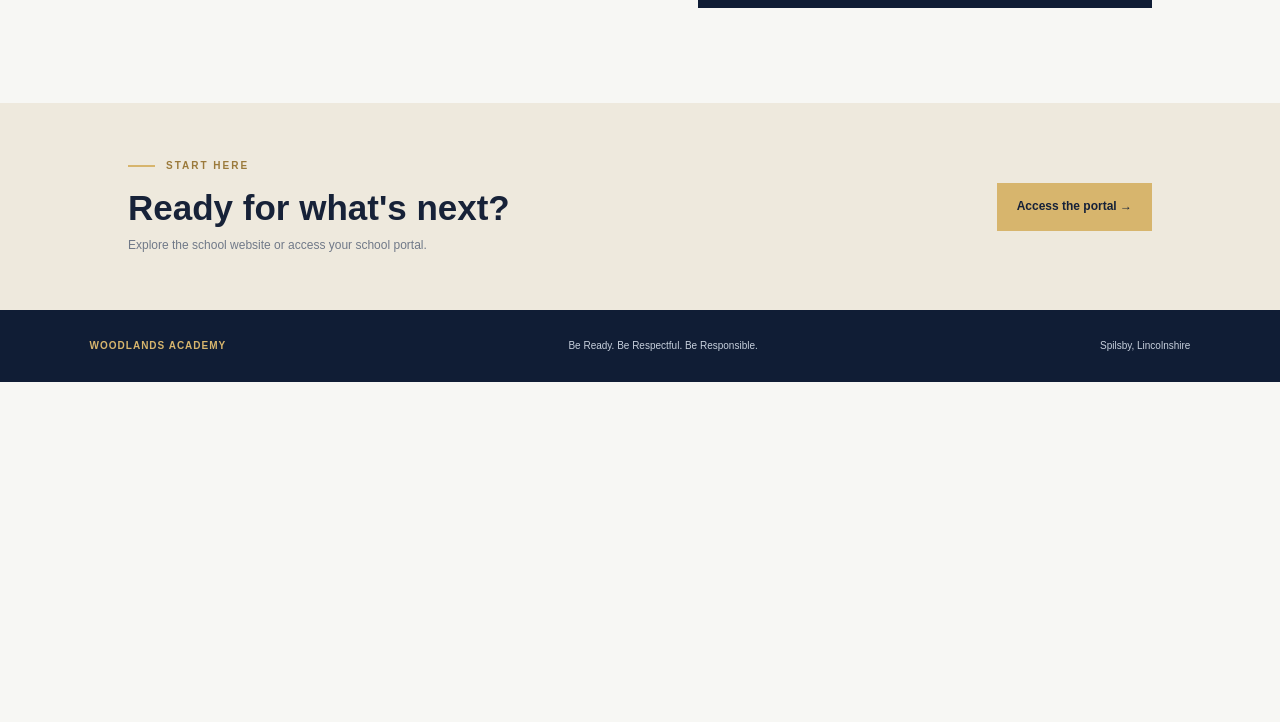
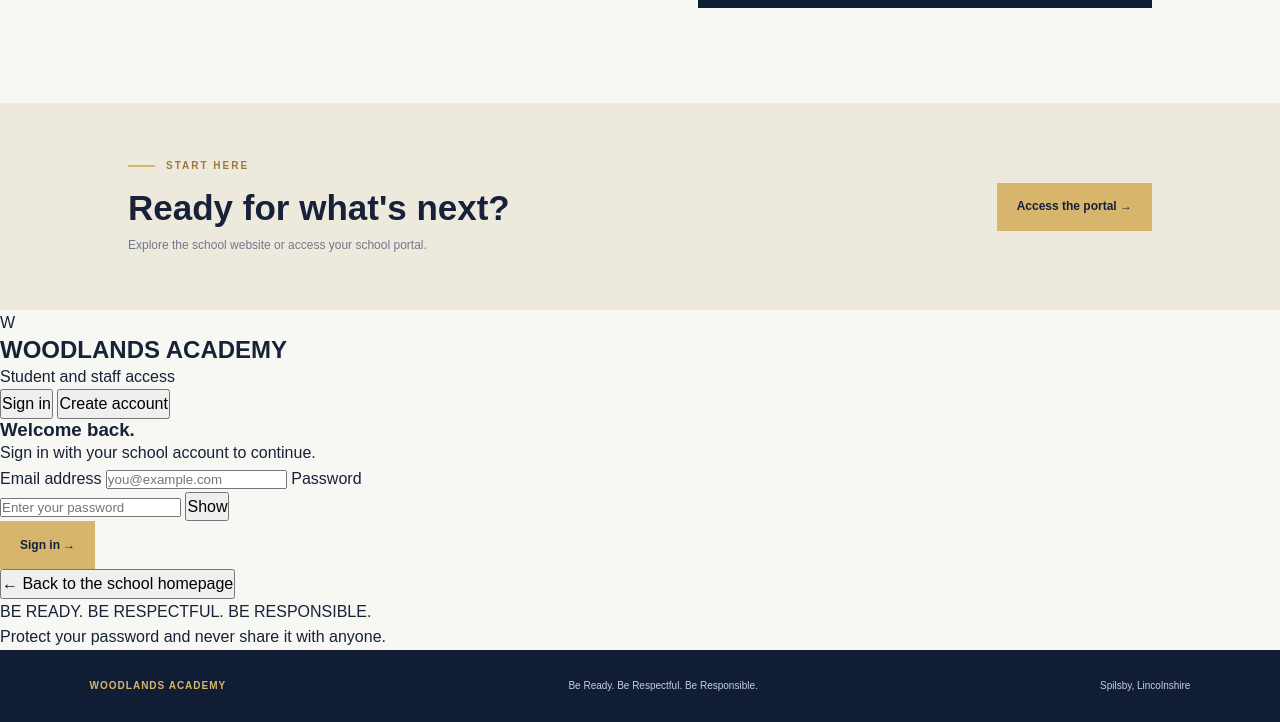
Before and after one commit to MyBots-pixel/woodlandsacademy, a plain HTML site: page index.html in a window 1280 px wide. Shown: the part 1741-2463 px from the top of the page. Before the commit the page ends 2123 px from the top, so only its background shows below. Drawn offline with Linux system fonts and the light colour scheme.

Commit message:
Update index.html

```diff
--- a/index.html
+++ b/index.html
@@ -718,7 +718,7 @@
         <a href="#values">Our Values</a>
         <a href="#life">School Life</a>
         <a href="#contact">Contact</a>
-        <a href="/login" class="portal-link">Student &amp; Staff Portal →</a>
+        <a href="#login" class="portal-link">Student &amp; Staff Portal →</a>
       </nav>
 
       <div class="header-actions">
@@ -861,9 +861,104 @@
           <h2>Ready for what's next?</h2>
           <p>Explore the school website or access your school portal.</p>
         </div>
-        <a href="/login" class="button button-gold">Access the portal →</a>
+        <a href="#login" class="button button-gold">Access the portal →</a>
       </section>
     </main>
+
+    <section class="auth-screen" id="authScreen">
+      <div class="auth-card">
+        <div class="auth-brand">
+          <div class="auth-brand-mark">W</div>
+          <h2>WOODLANDS ACADEMY</h2>
+          <p>Student and staff access</p>
+        </div>
+
+        <div class="auth-tabs">
+          <button class="auth-tab active" id="loginTab" type="button">
+            Sign in
+          </button>
+          <button class="auth-tab" id="signupTab" type="button">
+            Create account
+          </button>
+        </div>
+
+        <form class="auth-form" id="authForm">
+          <h3 id="authTitle">Welcome back.</h3>
+          <p class="auth-intro" id="authIntro">
+            Sign in with your school account to continue.
+          </p>
+
+          <label class="auth-field" id="nameField" hidden>
+            <span>Full name</span>
+            <input
+              id="fullName"
+              type="text"
+              name="name"
+              autocomplete="name"
+              placeholder="Enter your full name"
+              maxlength="100"
+            >
+          </label>
+
+          <label class="auth-field">
+            <span>Email address</span>
+            <input
+              id="authEmail"
+              type="email"
+              name="email"
+              autocomplete="email"
+              placeholder="you@example.com"
+              required
+            >
+          </label>
+
+          <label class="auth-field">
+            <span>Password</span>
+            <div class="password-wrap">
+              <input
+                id="authPassword"
+                type="password"
+                name="password"
+                autocomplete="current-password"
+                placeholder="Enter your password"
+                minlength="8"
+                required
+              >
+              <button class="password-toggle" id="passwordToggle" type="button">
+                Show
+              </button>
+            </div>
+          </label>
+
+          <label class="auth-field" id="confirmField" hidden>
+            <span>Confirm password</span>
+            <input
+              id="confirmPassword"
+              type="password"
+              name="confirmPassword"
+              autocomplete="new-password"
+              placeholder="Enter your password again"
+              minlength="8"
+            >
+          </label>
+
+          <button class="button button-gold auth-submit" id="authSubmit" type="submit">
+            Sign in →
+          </button>
+
+          <div class="auth-message" id="authMessage" role="status" aria-live="polite"></div>
+        </form>
+
+        <button class="auth-back" id="backHome" type="button">
+          ← Back to the school homepage
+        </button>
+
+        <p class="auth-note">
+          BE READY. BE RESPECTFUL. BE RESPONSIBLE.<br>
+          Protect your password and never share it with anyone.
+        </p>
+      </div>
+    </section>
 
     <footer class="footer">
       <strong>WOODLANDS ACADEMY</strong>
```
